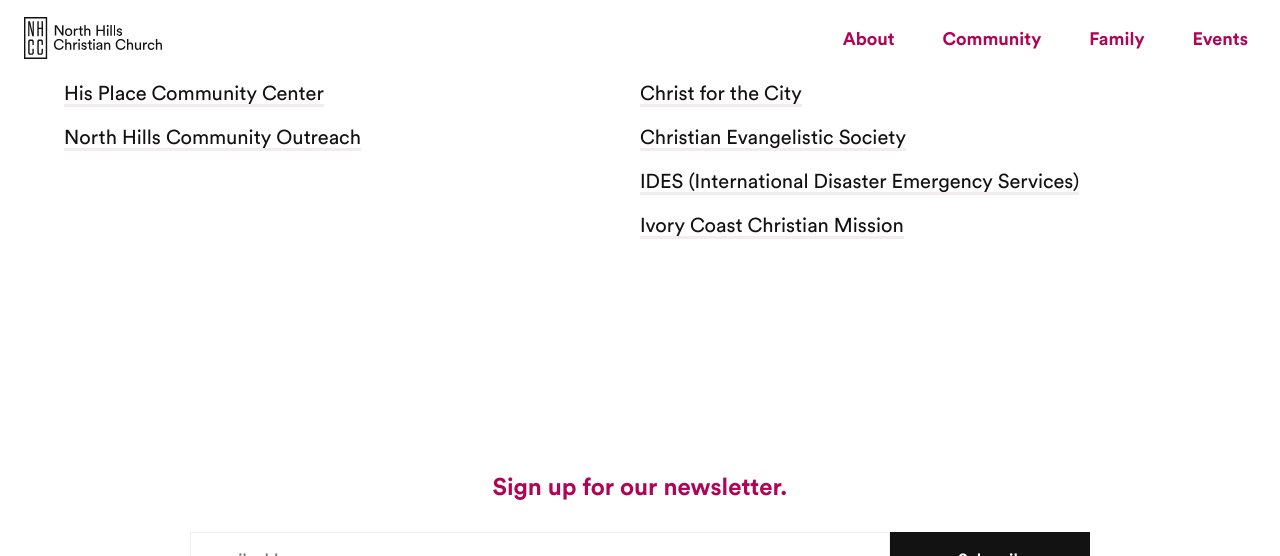
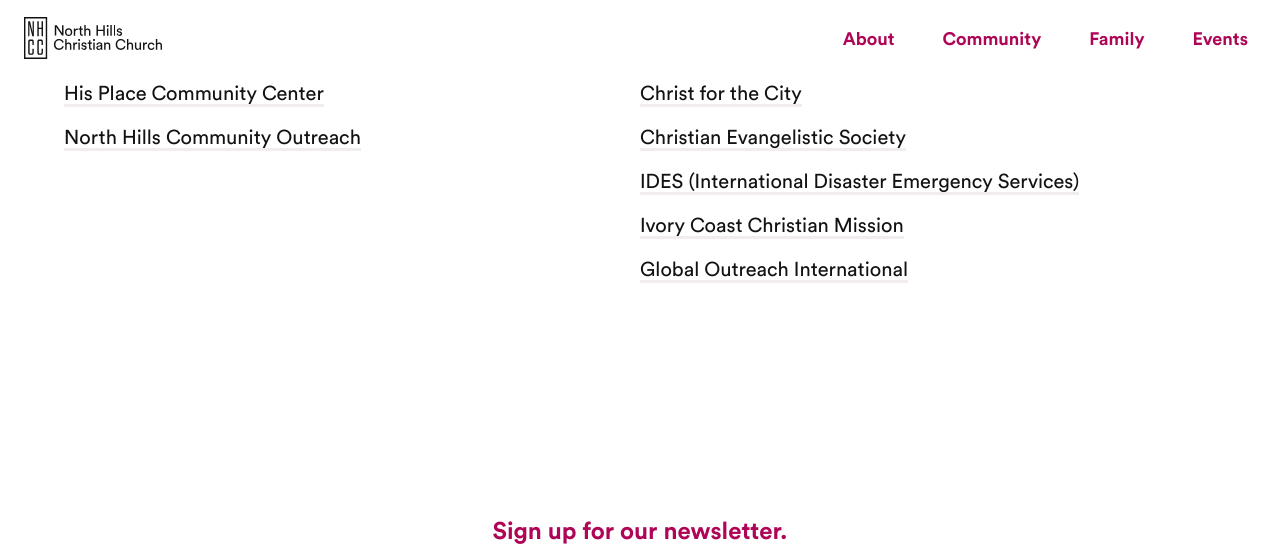
Before and after one commit to kevinrupert/nhcc-web-production, a Jekyll site: the page built from missions.md, in a window 1280 px wide and 900 px high, scrolled down 1342 px, cut to the strip 0-556 px from the top of the window. Built offline with Jekyll 4.4.1, drawn with Linux system fonts in a browser that asks for light colours; comment, search, counter and statistics services are not loaded.

Commit message:
Updated Missions

```diff
--- a/missions.md
+++ b/missions.md
@@ -17,6 +17,8 @@
   link: https://www.ides.org/
 - name: Ivory Coast Christian Mission
   link: http://themissionsnetwork.com/index.php/news-prayer-letters-from-ministries-missionaries/95-africa/ivory-coast-christian-mission
+- name: Global Outreach International
+  link: https://globaloutreach.org/giving/missionary-details/mark-and-krista-haley
 layout: missions
 ---
 
```
